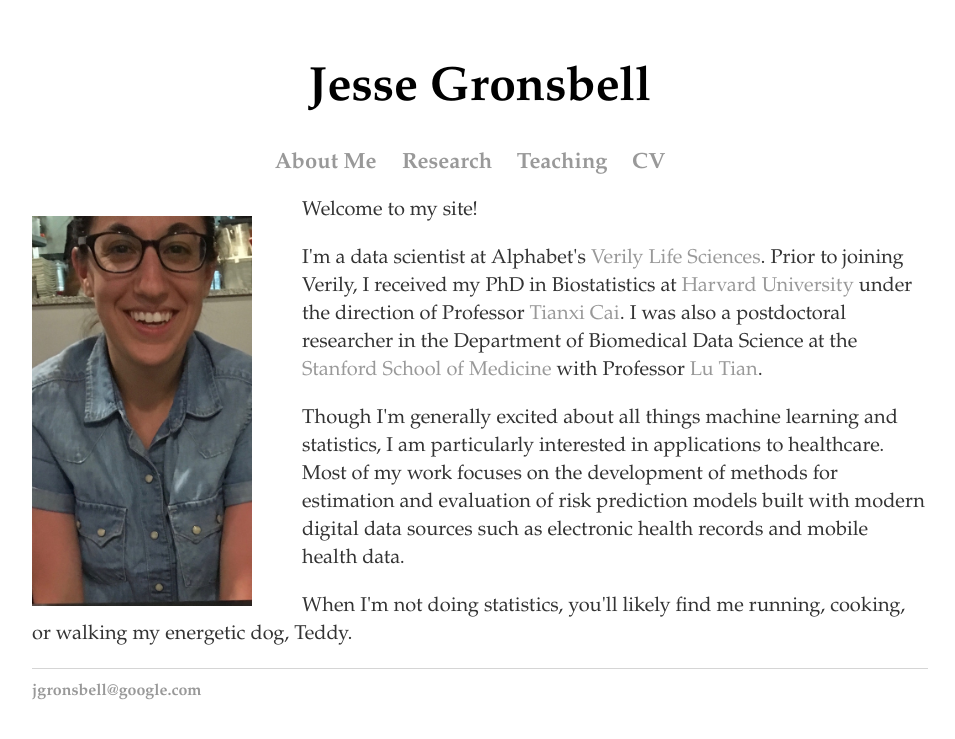
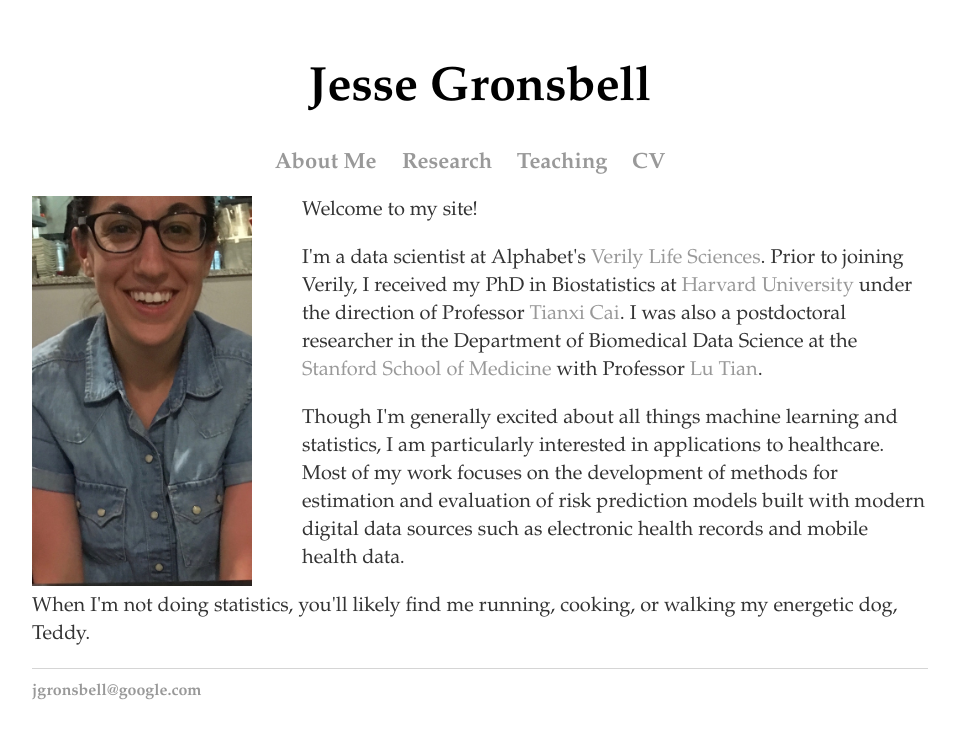
Before and after one commit to jgrons/old_website, a Jekyll site: the page built from index.html, in a window 1280 px wide. Shown: the top 739 px of the page, without its empty margins (160-1115 px from the left). Built offline with Jekyll 4.4.1, drawn with Linux system fonts in a browser that asks for light colours.

Commit message:
Update index.html

```diff
--- a/index.html
+++ b/index.html
@@ -7,7 +7,7 @@
 		<div class="span2">
 
 			   <a href="../pics/me_france.jpeg">
-            <img src="../pics/me_france.jpeg" HEIGHT="390" WIDTH="220" align="left" style="margin:20px 50px 0px 0px"
+            <img src="../pics/me_france.jpeg" HEIGHT="390" WIDTH="220" align="left" style="margin:0px 50px 0px 0px"
                   title="JG" alt="JG"/></a>
 
         </div>
```
